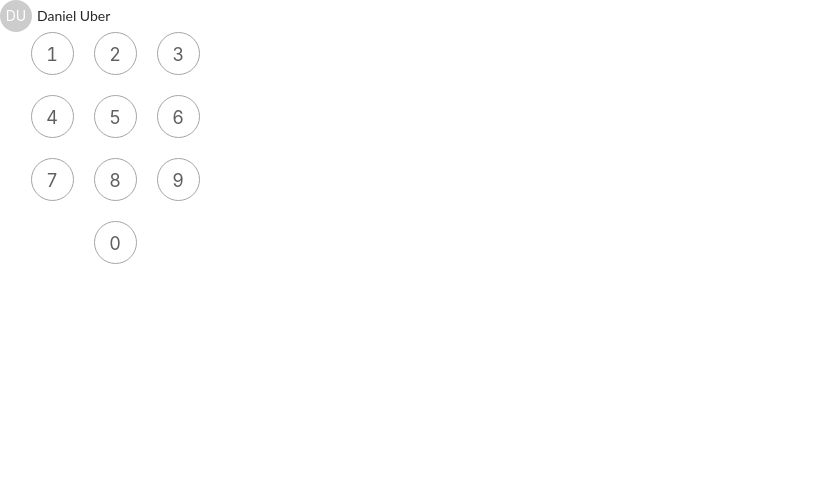
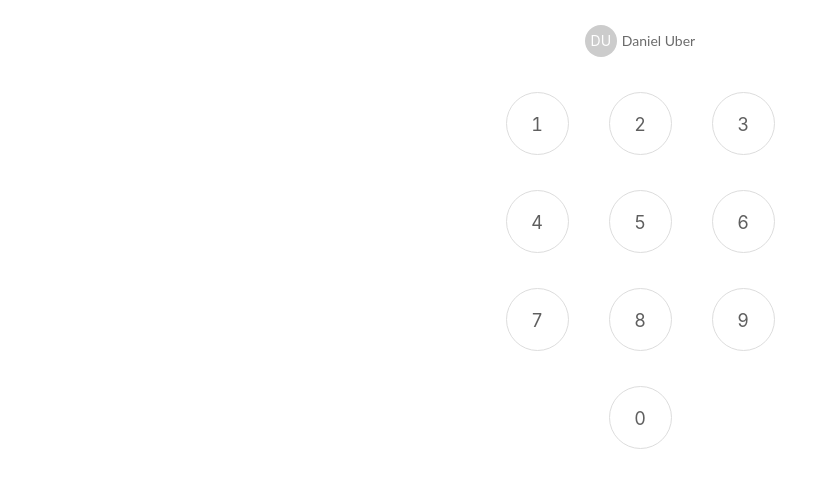
Before and after one commit to Gilblasse/Testing-AGMT, a React (Create React App) app: page / in a window 1280 px wide. Shown: the top 488 px of the page, without its empty margins (0-838 px from the left). Built offline with nearby package versions, Linux system fonts and the light colour scheme.

Commit message:
3 files modified

```diff
--- a/src/App.js
+++ b/src/App.js
@@ -11,16 +11,28 @@ export default function App() {
   };
 
   return (
-    <div>
-      <div style={{ display: 'flex', alignItems: 'center' }}>
-        <UserAvatar /> <p style={{ margin: 0, paddingLeft: 5 }}>{user.name}</p>
+    <div
+      style={{
+        display: 'flex',
+        flexDirection: 'column',
+        alignItems: 'center',
+        marginTop: 25
+      }}
+    >
+      <div style={{ display: 'flex', alignItems: 'center', marginBottom: 35 }}>
+        <UserAvatar />{' '}
+        <p
+          style={{ margin: 0, paddingLeft: 5, fontSize: 14, color: '#6b6b6b' }}
+        >
+          {user.name}
+        </p>
       </div>
 
-      <Row gutter={[20, 20]} style={{ width: 250 }} justify="center">
+      <Row gutter={[40, 35]} style={{ width: 400 }} justify="center">
         {phoneNums.map(num => (
           <Col key={num}>
             <Avatar
-              size={43}
+              size={63}
               onClick={handleClick}
               className="dial"
               style={{ cursor: 'pointer' }}
--- a/src/UserAvatar.js
+++ b/src/UserAvatar.js
@@ -3,16 +3,16 @@ import { Avatar } from 'antd';
 import { user } from './data';
 import './style.css';
 
-export default function UserAvatar() {
+export default function UserAvatar({ size }) {
   const [firstName, lastName] = user.name.split(' ');
   const userInitial = `${firstName[0]}${lastName[0]}`;
 
   return (
     <>
       {user.userImgUrl ? (
-        <Avatar src={user.userImgUrl} />
+        <Avatar src={user.userImgUrl} size={size} />
       ) : (
-        <Avatar>{userInitial}</Avatar>
+        <Avatar size={size}>{userInitial}</Avatar>
       )}
     </>
   );
--- a/src/style.css
+++ b/src/style.css
@@ -4,11 +4,11 @@ p {
 }
 
 .dial {
-  border: 1px solid rgb(165, 165, 165);
+  border: 1px solid rgb(221, 221, 221);
   color: rgb(95, 95, 95);
   background: white;
 }
 
 .dial:hover {
-  background-color: rgb(250, 248, 248);
+  background-color: rgb(251, 251, 251);
 }
```
